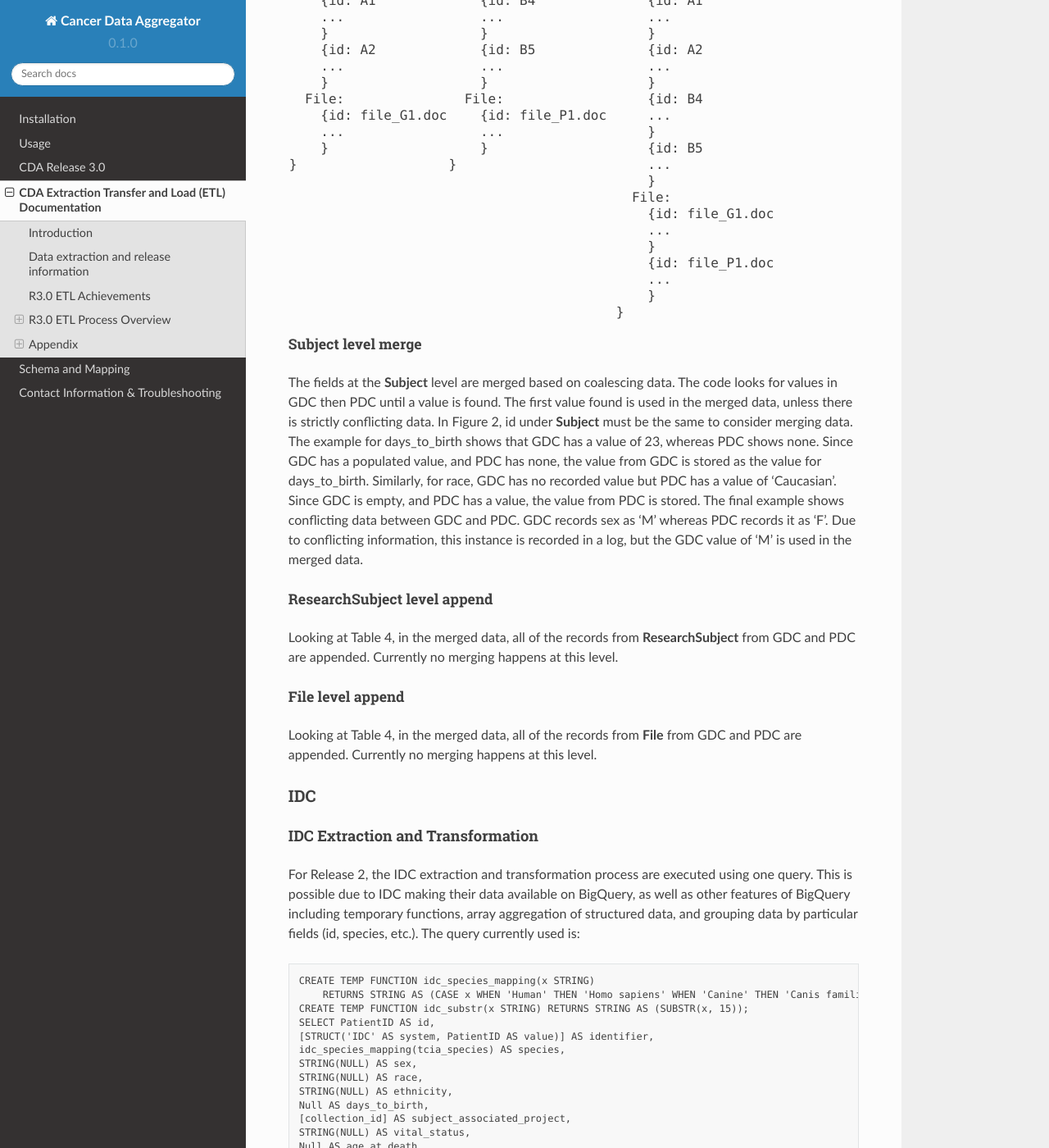
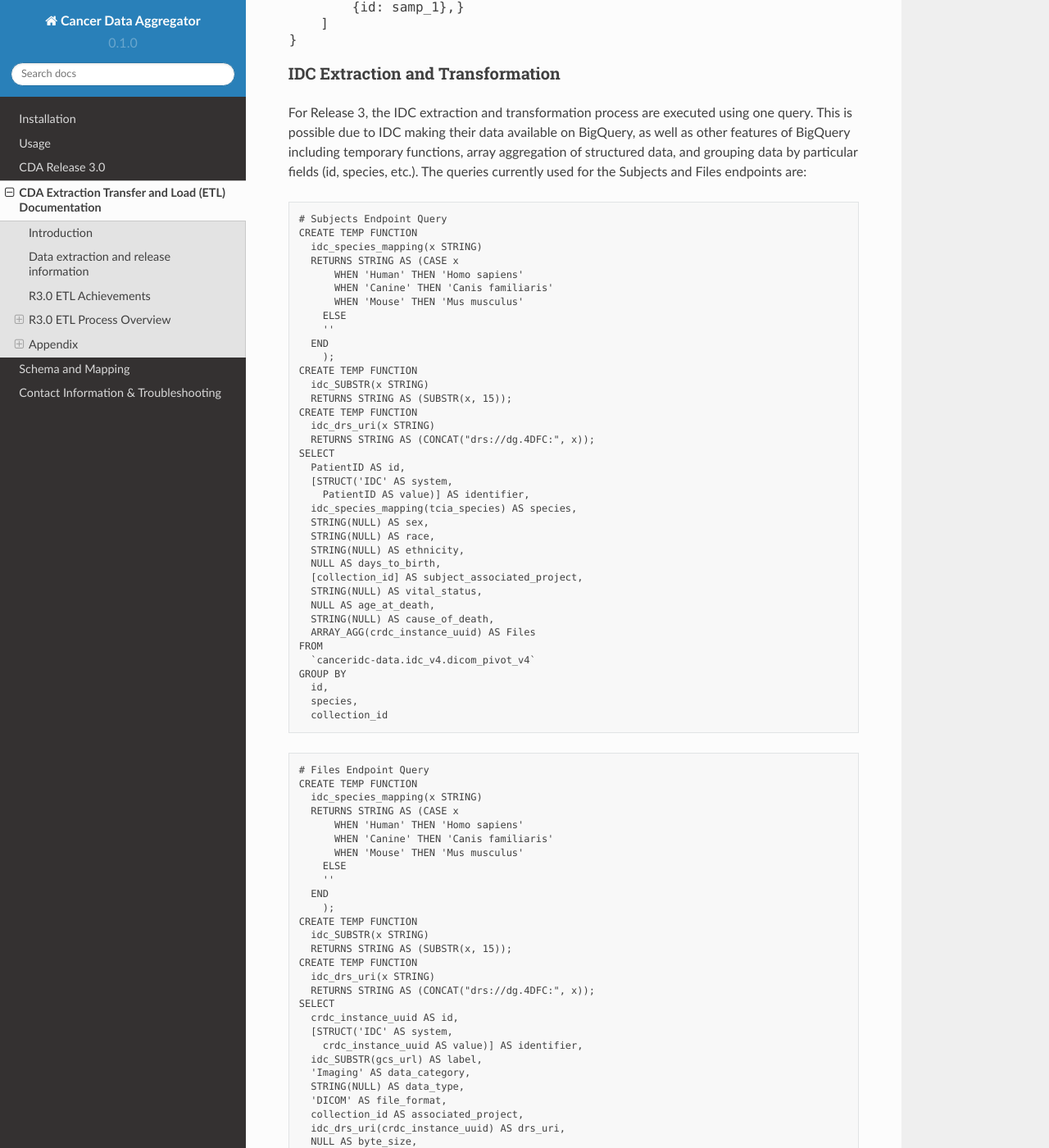
Before and after one commit to CancerDataAggregator/CDA-HelpDesk, a Sphinx documentation site: the page built from docs/source/ETL.md, in a window 1280 px wide and 1400 px high, scrolled down 11166 px. Shown: the whole window at 82% size. Built offline with Sphinx 7.4.7 and the Read the Docs theme 2.0.0, drawn with Linux system fonts in a browser that asks for light colours; some of the changed text lies outside the part shown.

Commit message:
Finish updating Appendix

````diff
--- a/docs/source/ETL.md
+++ b/docs/source/ETL.md
@@ -456,18 +456,182 @@
 
 Transformed Subject Entry 1 and 2 are aggregated in this example. Transformed Subject Entry 1 and 2 both correspond to the **Subject** with the id ‘S1’, but have different **ResearchSubject** records, and overlapping entries in their **Subject** level **File** records (file_1.doc is in both). The aggregated entry appended the **ResearchSubject** records together and appended the **File** records together while removing the duplicate entry.
 
-For the transformed Files file, a list of Subjects and corresponding ResearchSubjects is made, and any **Subject** with multiple **ResearchSubject** records has the **ResearchSubject** and **File** records appended (with duplicates removed from **File** (and **ResearchSubject** in PDC)) under a single entry for the **Subject**. A simplified example of this aggregation can be seen in Table 5 below.
-
-
-#### Merge
-
-After the data from GDC and PDC have been transformed into a common data format, merging the data together can begin. **Subject** level info is coalesced, and any data from records in **ResearchSubject** and **File** are simply appended underneath the same **Subject**. A simplified example of the merge between GDC and PDC data can be seen in Table 4.
+For the transformed Files file, a list of Subjects and ResearchSubjects is made, and any **Subject** or **ResearchSubject** with multiple records has them merged into a single entry for the **Subject** or **ResearchSubject**. A simplified example of this aggregation can be seen in Table 6 below.
 
 <table>
-    <caption><b>Table 4</b>. Simplified example of a merger between GDC and PDC</caption>
+    <caption><b>Table 6</b></caption>
+<tr>
+<th>Transformed File Entry 1</th>
+<th>Aggregated</th>
+</tr>
+<tr>
+<td>
+<pre>
+{
+  id: File1
+  Subject:
+    [
+        {id: S1},
+        {id: S1},
+        {id: S2}
+    ],
+  ResearchSubject:
+    [
+        {id: RS2},
+        {id: RS2},
+        {id: RS3}
+    ],
+  Specimen:
+    [
+        {id: samp_1},
+    ]
+}
+</pre>
+</td>
+<td>
+<pre>
+{
+  id: File1
+  Subject:
+    [
+        {id: S1},
+        {id: S2}
+    ],
+  ResearchSubject:
+    [
+        {id: RS2},
+        {id: RS3}
+    ],
+  Specimen:
+    [
+        {id: samp_1},
+    ]
+}
+</pre>
+</td>
+</tr>
+</table>
+
+### IDC Extraction and Transformation
+
+For Release 3, the IDC extraction and transformation process are executed using one query. This is possible due to IDC making their data available on BigQuery, as well as other features of BigQuery including temporary functions, array aggregation of structured data, and grouping data by particular fields (id, species, etc.). The queries currently used for the Subjects and Files endpoints are:
+```
+# Subjects Endpoint Query
+CREATE TEMP FUNCTION
+  idc_species_mapping(x STRING)
+  RETURNS STRING AS (CASE x
+      WHEN 'Human' THEN 'Homo sapiens'
+      WHEN 'Canine' THEN 'Canis familiaris'
+      WHEN 'Mouse' THEN 'Mus musculus'
+    ELSE
+    ''
+  END
+    );
+CREATE TEMP FUNCTION
+  idc_SUBSTR(x STRING)
+  RETURNS STRING AS (SUBSTR(x, 15));
+CREATE TEMP FUNCTION
+  idc_drs_uri(x STRING)
+  RETURNS STRING AS (CONCAT("drs://dg.4DFC:", x));
+SELECT
+  PatientID AS id,
+  [STRUCT('IDC' AS system,
+    PatientID AS value)] AS identifier,
+  idc_species_mapping(tcia_species) AS species,
+  STRING(NULL) AS sex,
+  STRING(NULL) AS race,
+  STRING(NULL) AS ethnicity,
+  NULL AS days_to_birth,
+  [collection_id] AS subject_associated_project,
+  STRING(NULL) AS vital_status,
+  NULL AS age_at_death,
+  STRING(NULL) AS cause_of_death,
+  ARRAY_AGG(crdc_instance_uuid) AS Files
+FROM
+  `canceridc-data.idc_v4.dicom_pivot_v4`
+GROUP BY
+  id,
+  species,
+  collection_id
+```
+```
+# Files Endpoint Query
+CREATE TEMP FUNCTION
+  idc_species_mapping(x STRING)
+  RETURNS STRING AS (CASE x
+      WHEN 'Human' THEN 'Homo sapiens'
+      WHEN 'Canine' THEN 'Canis familiaris'
+      WHEN 'Mouse' THEN 'Mus musculus'
+    ELSE
+    ''
+  END
+    );
+CREATE TEMP FUNCTION
+  idc_SUBSTR(x STRING)
+  RETURNS STRING AS (SUBSTR(x, 15));
+CREATE TEMP FUNCTION
+  idc_drs_uri(x STRING)
+  RETURNS STRING AS (CONCAT("drs://dg.4DFC:", x));
+SELECT
+  crdc_instance_uuid AS id,
+  [STRUCT('IDC' AS system,
+    crdc_instance_uuid AS value)] AS identifier,
+  idc_SUBSTR(gcs_url) AS label,
+  'Imaging' AS data_category,
+  STRING(NULL) AS data_type,
+  'DICOM' AS file_format,
+  collection_id AS associated_project,
+  idc_drs_uri(crdc_instance_uuid) AS drs_uri,
+  NULL AS byte_size,
+  STRING(NULL) AS checksum,
+  'Imaging' AS data_modality,
+  Modality AS imaging_modality,
+  STRING(NULL) AS dbgap_accession_number,
+  [STRUCT(PatientID AS id,
+    [STRUCT('IDC' AS system,
+      PatientID AS value)] AS identifier,
+    idc_species_mapping(tcia_species) AS species,
+    STRING(NULL) AS sex,
+    STRING(NULL) AS race,
+    STRING(NULL) AS ethnicity,
+    NULL AS days_to_birth,
+    [collection_id] AS subject_associated_project,
+    STRING(NULL) AS vital_status,
+    NULL AS age_at_death,
+    STRING(NULL) AS cause_of_death)] AS Subject
+FROM
+  `canceridc-data.idc_v4.dicom_pivot_v4`
+GROUP BY
+  id,
+  gcs_url,
+  Modality,
+  collection_id,
+  PatientID,
+  tcia_species
+```
+
+#### Temp Functions
+
+The temporary functions created include `idc_species_mapping`, `idc_substr`, and `idc_drs_uri`. These functions are used to transform the IDC fields `tcia_species`, `gcs_url`, and `crdc_instance_uuid` to the CDA data schema fields `species`, `File.label`, and `File.drs_uri`. As more fields become available, and more transformations are necessary, more temporary functions will be added.
+
+#### SELECT ‘x’ AS ‘y’
+
+Due to the nature of the query, all fields desired in the CDA schema must be specified. The query is built using a mapping file similar to the GDC and PDC mapping files. If it is a direct mapping such as `PatientID` to id, then simply `PatientID` AS id works. For fields that require some type of transformation like `File.label` or `species`, the function is added to the query (eg `idc_species_mapping(tcia_species)` AS `species`). For integer type fields that have no mapping to IDC, `NULL` is mapped and for string type fields, `STRING(NULL)` is mapped. Any fields that have a string mapped to a field will be populated by the string listed (eg. 'DICOM' AS `file_format`). The IDC mapping file can be found [here](https://github.com/CancerDataAggregator/transform/blob/integration/IDC_mapping.yml).
+
+#### FROM and GROUP BY
+
+This statement selects which table from IDC to query from, as well as how to aggregate the data. It is grouped by `id` (**Subject** level `identifier`), then `species` and `collection_id` to keep with proper BigQuery formatting.
+
+### Merge
+#### Subjects Endpoint Merger
+After the data from GDC, PDC, and IDC have been transformed into a common data format, merging the data together can begin. For the Subjects endpoint, **Subject** level info is coalesced, and any data from records in **ResearchSubject** are simply appended underneath the same **Subject**, and the **Subject** Files lists are appended together. A simplified example of the merge between GDC, PDC, and IDC data can be seen in Table 7.
+
+<table>
+    <caption><b>Table 7</b>. Simplified example of a merger between GDC, PDC, and IDC</caption>
 <tr>
 <th>GDC</th>
 <th>PDC</th>
+<th>IDC</th>
 <th>Merged</th>
 </tr>
 <tr>
@@ -485,10 +649,7 @@
     {id: A2
     ...
     }
-  File:
-    {id: file_G1.doc
-    ...
-    }
+  Files: [file_G1.doc]
 }
 </pre>
 </td>
@@ -506,10 +667,18 @@
     {id: B5
     ...
     }
-  File:
-    {id: file_P1.doc
-    ...
-    }
+  Files: [file_P1.doc]
+}
+</pre>
+</td>
+<td>
+<pre>
+{
+  id: A
+  days_to_birth:
+  race:
+  sex:
+  Files: [file_I1.doc]
 }
 </pre>
 </td>
@@ -533,13 +702,7 @@
     {id: B5
     ...
     }
-  File:
-    {id: file_G1.doc
-    ...
-    }
-    {id: file_P1.doc
-    ...
-    }
+  Files: [file_G1.doc, file_P1.doc, file_I1.doc]
 }
 </pre>
 </td>
@@ -548,92 +711,180 @@
 
 ##### Subject level merge
 
-The fields at the **Subject** level are merged based on coalescing data. The code looks for values in GDC then PDC until a value is found. The first value found is used in the merged data, unless there is strictly conflicting data. In Figure 2, id under **Subject** must be the same to consider merging data. The example for days_to_birth shows that GDC has a value of 23, whereas PDC shows none. Since GDC has a populated value, and PDC has none, the value from GDC is stored as the value for days_to_birth. Similarly, for race, GDC has no recorded value but PDC has a value of ‘Caucasian’. Since GDC is empty, and PDC has a value, the value from PDC is stored. The final example shows conflicting data between GDC and PDC. GDC records sex as ‘M’ whereas PDC records it as ‘F’. Due to conflicting information, this instance is recorded in a log, but the GDC value of ‘M’ is used in the merged data.
+The fields at the **Subject** level are merged based on coalescing data. The code looks for values in GDC, then PDC, and then IDC until a value is found. The first value found is used in the merged data. (if there is conflicting data, this is logged). In Figure 2, id under **Subject** must be the same to consider merging data. The example for days_to_birth shows that GDC has a value of 23, whereas PDC shows none. Since GDC has a populated value, the value from GDC is stored as the value for days_to_birth. Similarly, for race, GDC has no recorded value but PDC has a value of ‘Caucasian’. Since GDC is empty, and PDC has a value, the value from PDC is stored. The final example shows conflicting data between GDC and PDC. GDC records sex as ‘M’ whereas PDC records it as ‘F’. Due to conflicting information, this instance is recorded in a log, but the GDC value of ‘M’ is used in the merged data.
 
 ##### ResearchSubject level append
 
-Looking at Table 4, in the merged data, all of the records from **ResearchSubject** from GDC and PDC are appended. Currently no merging happens at this level.
+Looking at Table 7, in the merged data, all of the records from **ResearchSubject** from GDC and PDC are appended. At this time there is no equivalent **ResearchSubject** entity available for IDC data. Currently no merging happens at this level.
 
 ##### File level append
 
-Looking at Table 4, in the merged data, all of the records from **File** from GDC and PDC are appended. Currently no merging happens at this level.
+Looking at Table 7, in the merged data, all of the records from **File** from GDC, PDC, and IDC are appended. Currently no merging happens at this level.
 
-### IDC
+For the Subjects endpoint, **Subject** level info is coalesced, and any data from records in **ResearchSubject** are simply appended underneath the same **Subject**, and the **Subject** Files lists are appended together. A simplified example of the merge between GDC, PDC, and IDC data can be seen in Table 7.
 
-#### IDC Extraction and Transformation
+<table>
+    <caption><b>Table 7</b>. Simplified example of a merger between GDC, PDC, and IDC</caption>
+<tr>
+<th>GDC</th>
+<th>PDC</th>
+<th>IDC</th>
+<th>Merged</th>
+</tr>
+<tr>
+<td>
+<pre>
+{
+  id: A
+  days_to_birth: 23
+  race: None
+  sex: M
+  ResearchSubject:
+    {id: A1
+    ...
+    }
+    {id: A2
+    ...
+    }
+  Files: [file_G1.doc]
+}
+</pre>
+</td>
+<td>
+<pre>
+{
+  id: A
+  days_to_birth: None
+  race: Caucasian
+  sex: F
+  ResearchSubject:
+    {id: B4
+    ...
+    }
+    {id: B5
+    ...
+    }
+  Files: [file_P1.doc]
+}
+</pre>
+</td>
+<td>
+<pre>
+{
+  id: A
+  days_to_birth:
+  race:
+  sex:
+  Files: [file_I1.doc]
+}
+</pre>
+</td>
+<td>
+<pre>
+{
+  id: A
+  days_to_birth: 23
+  race: Caucasian
+  sex: M
+  ResearchSubject:
+    {id: A1
+    ...
+    }
+    {id: A2
+    ...
+    }
+    {id: B4
+    ...
+    }
+    {id: B5
+    ...
+    }
+  Files: [file_G1.doc, file_P1.doc, file_I1.doc]
+}
+</pre>
+</td>
+</tr>
+</table>
 
-For Release 2, the IDC extraction and transformation process are executed using one query. This is possible due to IDC making their data available on BigQuery, as well as other features of BigQuery including temporary functions, array aggregation of structured data, and grouping data by particular fields (id, species, etc.). The query currently used is:
+**** Files Endpoint Merger ****
 
-```
-CREATE TEMP FUNCTION idc_species_mapping(x STRING)
-    RETURNS STRING AS (CASE x WHEN 'Human' THEN 'Homo sapiens' WHEN 'Canine' THEN 'Canis familiaris' WHEN 'Mouse' THEN 'Mus musculus' ELSE ''END);
-CREATE TEMP FUNCTION idc_substr(x STRING) RETURNS STRING AS (SUBSTR(x, 15));
-SELECT PatientID AS id,
-[STRUCT('IDC' AS system, PatientID AS value)] AS identifier,
-idc_species_mapping(tcia_species) AS species,
-STRING(NULL) AS sex,
-STRING(NULL) AS race,
-STRING(NULL) AS ethnicity,
-Null AS days_to_birth,
-[collection_id] AS subject_associated_project,
-STRING(NULL) AS vital_status,
-Null AS age_at_death,
-STRING(NULL) AS cause_of_death,
-ARRAY_AGG(STRUCT(crdc_instance_uuid AS id,
-    [STRUCT('IDC' AS system, crdc_instance_uuid AS value)] AS identifier,
-    idc_substr(gcs_url) AS label,
-    'Imaging' AS data_category,
-    STRING(NULL) AS data_type,
-    'DICOM' AS file_format,
-    collection_id AS associated_project,
-    gcs_url AS drs_uri,
-    Null AS byte_size,
-    STRING(NULL) AS checksum,
-    'Imaging' AS data_modality,
-    Modality AS imaging_modality,
-    STRING(NULL) AS dbgap_accession_number)) as File
-FROM `canceridc-data.idc_v3.dicom_pivot_v3`
-GROUP by id, species, collection_id
-```
+Since there are no shared files between any of the DC's, no top level **File** information can be merged. The problem is that there is no easy way to correct the **Subject** entity information strictly from the Files endpoint file. For this reason, CDA merges the Subjects endpoint information first, and uses the records from the fully merged Subjects endpoint to overwrite the corresponding **Subject** entities found in the Files endpoint. A simplified example of the this is shown in Table 8.
 
-##### Temp Functions
+<table>
+    <caption><b>Table 8</b>. Simplified example of a merger between GDC, PDC, and IDC</caption>
+<tr>
+<th>Relevant Merged Subject</th>
+<th>Unmerged File Record</th>
+<th>File w/ Merged Subjects</th>
+</tr>
+<tr>
+<td>
+<pre>
+{
+  id: A
+  days_to_birth: 23
+  race: Caucasian
+  sex: M
+  ResearchSubject:
+    {id: A1
+    ...
+    }
+    {id: A2
+    ...
+    }
+  Files: [file_G1.doc]
+}
+</pre>
+</td>
+<td>
+<pre>
+{
+  id: F1
+  Subject:
+    [
+        {id: A
+        days_to_birth: None
+        race: None
+        sex: M
+        }
+    ]
+  ResearchSubject:
+    {id: B4
+    ...
+    }
+    {id: B5
+    ...
+    }
+}
+</pre>
+</td>
+<td>
+<pre>
+{
+  id: F1
+  Subject:
+    [
+        {id: A
+        days_to_birth: 23
+        race: Caucasian
+        sex: M
+        }
+    ]
+  ResearchSubject:
+    [
+        {id: B4
+        ...
+        },
+        {id: B5
+        ...
+        },
+    ]
+}
+</pre>
+</td>
+</tr>
+</table>
 
-The temporary functions created include `idc_species_mapping` and `idc_substr`. These functions are used to transform the IDC fields `tcia_species` and `gcs_url` to the CDA data schema fields `species` and `File.label`. As more fields become available, and more transformations are necessary, more temporary functions will be added.
+##### Subject level merge
 
-##### SELECT ‘x’ AS ‘y’
-
-Due to the nature of the query, all fields desired in the CDA schema must be specified. The query is built using a mapping file similar to the GDC and PDC mapping files. If it is a direct mapping such as `PatientID` to id, then simply `PatientID` AS id works. For fields that require some type of transformation like `File.label` or `species`, the function is added to the query (eg `idc_species_mapping(tcia_species)` AS `species`). For integer type fields that have no mapping to IDC, `NULL` is mapped and for string type fields, `STRING(NULL)` is mapped. Any fields that have a string mapped to a field will be populated by the string listed (eg. 'DICOM' AS `file_format`). The IDC mapping file can be found [here](https://github.com/CancerDataAggregator/transform/blob/integration/IDC_mapping.yml).
-
-##### FROM and GROUP BY
-
-This statement selects which table from IDC to query from, as well as how to aggregate the data. It is grouped by `id` (**Subject** level `identifier`), then `species` and `collection_id` to keep with proper BigQuery formatting.
-
-### Merge GDC/PDC and IDC
-
-The query used to merge the GDC/PDC and IDC tables on BigQuery is shown below.
-```
-SELECT COALESCE(t1.id, t2.id) as id,
-ARRAY_CONCAT(
-    IFNULL(t1.identifier,[]),
-    IFNULL(t2.identifier,[])
-) as identifier,
-t1.species,
-t1.sex,
-t1.race,
-t1.ethnicity,
-t1.days_to_birth,
-ARRAY_CONCAT(
-    IFNULL(t1.subject_associated_project,[]),
-    IFNULL(t2.subject_associated_project, [])
-) as subject_associated_project,
-t1.vital_status,
-t1.age_at_death,
-t1.cause_of_death,
-ARRAY_CONCAT(
-    IFNULL(t1.File, []),
-    IFNULL(t2.File, [])
-    ) as File,
-t1.ResearchSubject
-FROM `gdc-bq-sample.integration.gdc_pdc` t1
-FULL OUTER JOIN `gdc-bq-sample.integration.idc_v4` t2 ON t1.id = t2.id
-```
+The fields at the **Subject** level are overwritten by the **Subject** information found in the fully merged Subjects endpoint. The record for the **Subject** entity with id = A is missing demographic information in the Files endpoint data. This can happen when another DC contains this missing information. As such, the **Subject** entity information is overwritten by that found in the fully merged Subjects endpoint.
````
